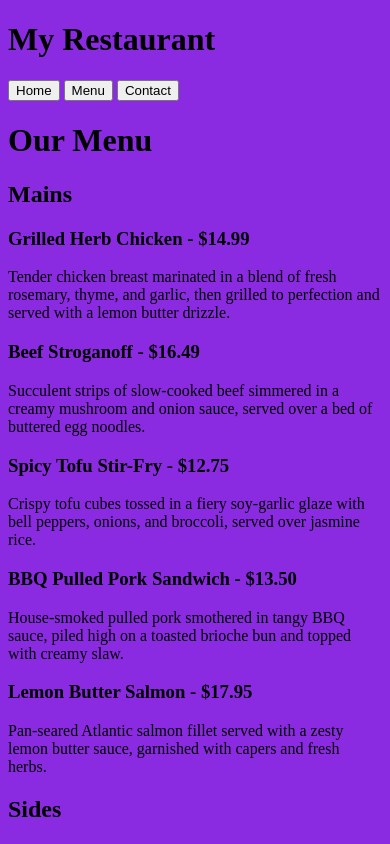
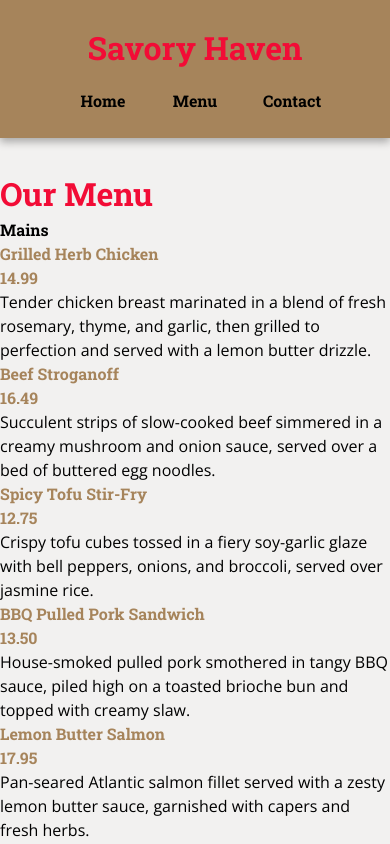
Before and after one commit to zunemoe/top-restaurant, a website built with webpack: page src/template.html in a window 390 px wide. Both pictures are taken after a click on the button "Menu". Shown: the top 844 px of the page. Built offline with nearby package versions, Linux system fonts and the light colour scheme.

Commit message:
restaurant-page mobile version final

```diff
--- a/src/contact.js
+++ b/src/contact.js
@@ -54,4 +54,5 @@ export default function loadContact() {
     })
 
     content.appendChild(contactSection);
+    document.title = 'Savory Haven - Contact';
 }
--- a/src/home.js
+++ b/src/home.js
@@ -0,0 +1,71 @@
+// Welcome to Savory Haven, Your cozy neighborhood spot for mouthwatering comfort food and global flavors. Whether you're here for a casual bite or a hearty meal, our carefully curated menu and warm ambiance are sure to satisfy.
+
+//  Operating Hours
+// Monday to Friday: 11:00 AM – 10:00 PM
+
+// Saturday & Sunday: 9:00 AM – 11:00 PM
+
+// Holidays: Open unless otherwise announced
+
+// 123 Flavor Street, Culinary City, CA 90210
+
+export default function loadHome() {
+    const content = document.getElementById('content');
+    content.innerHTML = '';
+
+    const homeSection = document.createElement('div');
+    homeSection.classList.add('tab-content');
+
+    const homeBanner = document.createElement('div');
+    homeBanner.classList.add('home-banner');
+    homeSection.appendChild(homeBanner);
+
+    const heading = document.createElement('h1');
+    heading.textContent = 'Welcome to Savory Haven';
+    homeBanner.appendChild(heading);
+
+    const description = document.createElement('p');
+    description.textContent = "Your cozy neighborhood spot for mouthwatering comfort food and global flavors. Whether you're here for a casual bite or a hearty meal, our carefully curated menu and warm ambiance are sure to satisfy.";
+    homeBanner.appendChild(description);
+
+    const hr1 = document.createElement('hr');
+    homeSection.appendChild(hr1);
+
+    const hours = document.createElement('div');
+    hours.classList.add('hours');
+    homeSection.appendChild(hours);
+
+    const hoursHeading = document.createElement('h1');
+    hoursHeading.textContent = 'Operating Hours';
+    hours.appendChild(hoursHeading);
+
+    const hoursList = document.createElement('ul');
+    const hoursData = [
+        "Monday to Friday: 11:00 AM – 10:00 PM",
+        "Saturday & Sunday: 9:00 AM – 11:00 PM",
+        "Holidays: Open unless otherwise announced"
+    ];
+    hoursData.forEach(hour => {
+        const li = document.createElement('li');
+        li.textContent = hour;
+        hoursList.appendChild(li);
+    });
+    hours.appendChild(hoursList);
+
+    const hr2 = document.createElement('hr');
+    homeSection.appendChild(hr2);
+
+    const address = document.createElement('div');
+    address.classList.add('address');
+    const addressHeading = document.createElement('h1');
+    addressHeading.textContent = 'Visit Us';
+    address.appendChild(addressHeading);
+
+    const addressText = document.createElement('p');
+    addressText.textContent = '123 Flavor Street, Culinary City, CA 90210';
+    address.appendChild(addressText);
+    homeSection.appendChild(address);
+
+    content.appendChild(homeSection);
+    document.title = 'Savory Haven - Home';
+}
--- a/src/index.js
+++ b/src/index.js
@@ -1,24 +1,41 @@
 import loadHome from './home.js';
 import loadMenu from './menu.js';
 import loadContact from './contact.js';
-import './styles.css';
+
+// Import CSS files
+import './styles/base.css';
+import './styles/layout.css';
+import './styles/variables.css';
+import './styles/pages/home.css';
+import './styles/pages/menu.css';
+import './styles/pages/contact.css';
+import './styles/components/buttons.css';
 
 // loadMenu();
+
+function switchTab(tabName, loadFunction, tabElement, allTabs) {
+    loadFunction();
+    allTabs.forEach(tab => tab.classList.remove('active'));
+    tabElement.classList.add('active');
+    localStorage.setItem('activeTab', tabName);
+}
 
 document.addEventListener('DOMContentLoaded', () => {
     const homeTab = document.getElementById('home-tab');
     const menuTab = document.getElementById('menu-tab');
     const contactTab = document.getElementById('contact-tab');
+    const allTabs = [homeTab, menuTab, contactTab];
 
-    homeTab.addEventListener('click', () => {
-        loadHome();
-    });
+    homeTab.addEventListener('click', () => switchTab('home', loadHome, homeTab, allTabs));
+    menuTab.addEventListener('click', () => switchTab('menu', loadMenu, menuTab, allTabs));
+    contactTab.addEventListener('click', () => switchTab('contact', loadContact, contactTab, allTabs));
 
-    menuTab.addEventListener('click', () => {
-        loadMenu();
-    });
-
-    contactTab.addEventListener('click', () => {
-        loadContact();
-    });
+    const activeTab = localStorage.getItem('activeTab') || 'home';
+    if (activeTab) {
+        switchTab(activeTab,
+            activeTab === 'home' ? loadHome :
+            activeTab === 'menu' ? loadMenu :
+            loadContact,
+            document.getElementById(`${activeTab}-tab`), allTabs);
+    }
 });
--- a/src/menu.js
+++ b/src/menu.js
@@ -121,6 +121,9 @@ export default function loadMenu() {
     menuSection.appendChild(heading);
 
     Object.entries(menu).forEach(([category, items]) => {
+        const subSection = document.createElement('div');
+        subSection.classList.add('menu-subsection');
+
         const categoryHeading = document.createElement('h2');
         categoryHeading.textContent = category.charAt(0).toUpperCase() + category.slice(1);
         menuSection.appendChild(categoryHeading);
@@ -129,16 +132,29 @@ export default function loadMenu() {
             const itemDiv = document.createElement('div');
             itemDiv.classList.add('menu-item');
 
+            const itemTitleDiv = document.createElement('div');
+            itemTitleDiv.classList.add('menu-title');
+
             const name = document.createElement('h3');
-            name.textContent = `${item.name} - $${item.price.toFixed(2)}`;
+            name.classList.add('menu-name');
+            name.textContent = item.name;
+
+            const price = document.createElement('h3');
+            price.classList.add('menu-price');
+            price.textContent = item.price.toFixed(2);
 
             const desc = document.createElement('p');
             desc.textContent = item.description;
 
-            itemDiv.appendChild(name);
+            itemTitleDiv.appendChild(name);
+            itemTitleDiv.appendChild(price);
+
+            itemDiv.appendChild(itemTitleDiv);
             itemDiv.appendChild(desc);
-            menuSection.appendChild(itemDiv);
+            subSection.appendChild(itemDiv);
         });
+        menuSection.appendChild(subSection);
     });
     content.appendChild(menuSection);
+    document.title = 'Savory Haven - Menu';
 }
--- a/src/styles.css
+++ /dev/null
@@ -1,3 +0,0 @@
-body {
-    background-color: blueviolet;
-}
--- /dev/null
+++ b/src/styles/base.css
@@ -0,0 +1,97 @@
+/* ==========================================================================
+   CSS RESET
+   ========================================================================== */
+/* 1. Use a more-intuitive box-sizing model */
+*, *::before, *::after {
+  box-sizing: border-box;
+}
+
+/* 2. Remove default margin */
+* {
+  margin: 0;
+}
+
+/* 3. Enable keyword animations */
+@media (prefers-reduced-motion: no-preference) {
+  html {
+    interpolate-size: allow-keywords;
+  }
+}
+
+body {
+  /* 4. Add accessible line-height */
+  line-height: 1.5;
+  /* 5. Improve text rendering */
+  -webkit-font-smoothing: antialiased;
+}
+
+/* 6. Improve media defaults */
+img, picture, video, canvas, svg {
+  display: block;
+  max-width: 100%;
+}
+
+/* 7. Inherit fonts for form controls */
+input, button, textarea, select {
+  font: inherit;
+}
+
+/* 8. Avoid text overflows */
+p, h1, h2, h3, h4, h5, h6 {
+  overflow-wrap: break-word;
+}
+
+/* 9. Improve line wrapping */
+p {
+  text-wrap: pretty;
+}
+h1, h2, h3, h4, h5, h6 {
+  text-wrap: balance;
+}
+
+/*
+  10. Create a root stacking context
+*/
+#root, #__next {
+  isolation: isolate;
+}
+
+body {
+    font-family: var(--font-family-primary);
+}
+
+h1 {
+    font-size: var(--font-size-xl);
+    font-weight: var(--font-weight-bold);
+    color: var(--color-red);
+}
+
+.tab-content h1 {
+    text-align: center;
+    font-size: var(--font-size-m);
+    margin-bottom: var(--spacing-m);
+}
+
+h2 {
+    font-size: var(--font-size-s);
+    font-weight: var(--font-weight-bold);
+}
+
+h3 {
+    font-size: var(--font-size-s);
+    font-weight: var(--font-weight-bold);
+    color: var(--color-brown);
+}
+
+li {
+    margin-bottom: var(--spacing-xs);
+}
+
+p, li {
+    font-family: var(--font-family-secondary);
+    font-size: var(--font-size-s);
+}
+
+p {
+    line-height: 1.5;
+}
--- /dev/null
+++ b/src/styles/components/buttons.css
@@ -0,0 +1,20 @@
+nav > button {
+    border: none;
+    background-color: transparent;
+    font-weight: var(--font-weight-bold);
+    font-size: var(--font-size-s);
+    width: 60px;
+    transition: var(--transition);
+}
+
+nav > button:hover {
+    color: var(--color-off-white);
+    transition: var(--transition);
+}
+
+nav > button.active {
+    color: var(--color-off-white);
+    border-bottom: 2px solid var(--color-off-white);
+    padding: 0px;
+    transition: var(--transition);
+}
--- /dev/null
+++ b/src/styles/layout.css
@@ -0,0 +1,43 @@
+body {
+    background-color: var(--color-off-white);
+    min-width: 100dvw;
+    min-height: 100dvh;
+}
+
+header {
+    display: flex;
+    flex-direction: column;
+    justify-content: space-between;
+    align-items: center;
+    padding: var(--spacing-m) var(--spacing-l);
+    background-color: var(--color-brown);
+    color: var(--color-black);
+    box-shadow: var(--box-shadow);
+    margin-bottom: var(--spacing-l);
+    gap: var(--spacing-s);
+}
+
+nav {
+    display: flex;
+    gap: var(--spacing-l);
+}
+
+#content {
+    min-width: 100%;
+    min-height: 100%;
+}
+
+.tab-content {
+    display: flex;
+    flex-direction: column;
+    align-items: center;
+    padding: var(--spacing-m);
+}
+
+.tab-content > hr {
+    width: 100%;
+    border: 0px;
+    height: 1px;
+    background-color: var(--color-brown);
+    margin: var(--spacing-l);
+}
--- /dev/null
+++ b/src/styles/pages/contact.css
@@ -0,0 +1,17 @@
+.branch {
+    padding: var(--spacing-m);
+    border: 1px solid var(--color-brown);
+    margin-bottom: var(--spacing-l);
+    border-radius: var(--border-radius);
+    box-shadow: var(--box-shadow);
+}
+
+.branch h2 {
+    font-size: var(--font-size-s);
+    color: var(--color-brown);
+    margin-bottom: var(--spacing-s);
+}
+
+.branch p {
+    margin-bottom: var(--spacing-xs);
+}
--- /dev/null
+++ b/src/styles/pages/home.css
@@ -0,0 +1,8 @@
+.home-banner {
+    width: 100%;
+}
+
+.home-banner p {
+    text-align: center;
+    font-size: var(--font-size-s);
+}
--- /dev/null
+++ b/src/styles/pages/menu.css
@@ -0,0 +1,36 @@
+.tab-content > h2 {
+    font-size: var(--font-size-m);
+    /* margin-bottom: var(--spacing-m); */
+    color: var(--color-black);
+}
+
+.menu-subsection {
+    padding: var(--spacing-m);
+    display: flex;
+    flex-direction: column;
+    width: 100%;
+    gap: var(--spacing-s);
+    margin-bottom: var(--spacing-s);
+}
+
+.menu-item {
+    display: flex;
+    flex-direction: column;
+    border-bottom: 1px solid var(--color-brown);
+    padding-bottom: var(--spacing-s);
+}
+
+.menu-item p {
+    font-size: var(--font-size-xs);
+}
+
+.menu-title {
+    display: flex;
+    justify-content: space-between;
+    margin-bottom: var(--spacing-xs);
+}
+
+.menu-price {
+    font-weight: var(--font-weight-bold);
+    color: var(--color-red);
+}
--- /dev/null
+++ b/src/styles/variables.css
@@ -0,0 +1,24 @@
+:root {
+    --color-red: #F20C36;
+    --color-brown: #A6845B;
+    --color-light-brown: #F2E4D8;
+    --color-off-white: #F2F1F0;
+    --color-black: #262626;
+    --font-family-primary: 'Roboto Slab', serif;
+    --font-family-secondary: 'Open Sans', sans-serif;
+    --font-size-xl: 32px;
+    --font-size-l: 28px;
+    --font-size-m: 24px;
+    --font-size-s: 16px;
+    --font-size-xs: 14px;
+    --font-weight-bold: 700;
+    --font-weight-normal: 400;
+    --font-weight-light: 300;
+    --border-radius: 8px;
+    --box-shadow: 0 4px 8px rgba(0, 0, 0, 0.3);
+    --transition: all 0.3s ease-in-out;
+    --spacing-l: 32px;
+    --spacing-m: 24px;
+    --spacing-s: 16px;
+    --spacing-xs: 8px;
+}
--- a/src/template.html
+++ b/src/template.html
@@ -3,11 +3,15 @@
 <head>
     <meta charset="UTF-8">
     <meta name="viewport" content="width=device-width, initial-scale=1.0">
-    <title>My Restaurant</title>
+    <link rel="preconnect" href="https://fonts.googleapis.com">
+    <link rel="preconnect" href="https://fonts.gstatic.com" crossorigin>
+    <link href="https://fonts.googleapis.com/css2?family=Open+Sans:ital,wght@0,300..800;1,300..800&family=Roboto+Slab:wght@100..900&display=swap" rel="stylesheet">
+
+    <title>Savory Haven</title>
 </head>
 <body>
     <header>
-        <h1>My Restaurant</h1>
+        <h1>Savory Haven</h1>
         <nav>
             <button id="home-tab">Home</button>
             <button id="menu-tab">Menu</button>
```
Also changed, not shown: src/styles/responsive.css (added, +7 -0 lines), webpack.config.js (+13 -3 lines).
